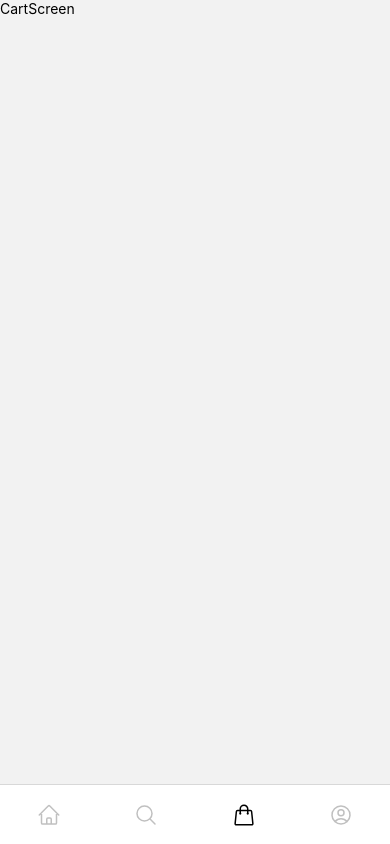
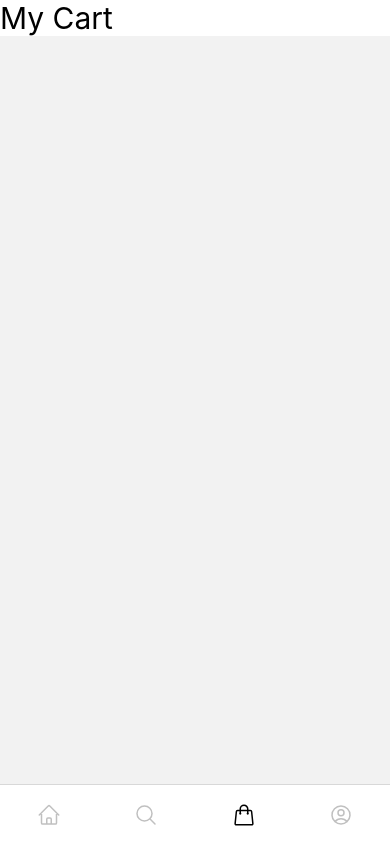
Before and after one commit to AbdulMoizz31/e-commerce-ui, a React Native app: screen /CartScreen in a window 390 px wide. Built offline with nearby package versions, Linux system fonts and the light colour scheme.

Commit message:
added "add to cart" functionality

```diff
--- a/App.js
+++ b/App.js
@@ -1,19 +1,18 @@
-import MyNavigation from "./src/navigation/Navigator";
 import { NavigationContainer } from "@react-navigation/native";
 import { ProductProvider } from "./src/data/ProductsContext";
-import AppNavigation from "./src/navigation/Navigator";
+import { CartProvider } from "./src/data/CartContext";
 import MainTabNavigation from "./src/navigation/Navigator";
 
 const App = () => {
   return (
     <NavigationContainer>
       <ProductProvider>
-        <MainTabNavigation />
+        <CartProvider>
+          <MainTabNavigation />
+        </CartProvider>
       </ProductProvider>
     </NavigationContainer>
   );
 };
 
-// const styles = StyleSheet.create({});
-
 export default App;
--- /dev/null
+++ b/src/components/CartProduct.js
@@ -0,0 +1,51 @@
+import { StyleSheet, Text, View, Image } from "react-native";
+import React from "react";
+import { Divider } from "@rneui/themed";
+
+const CartProduct = ({ image, brand, title, price }) => {
+  return (
+    <View>
+      <View style={styles.main}>
+        <Image style={styles.image} resizeMethod="resize" source={image} />
+        <View
+          style={{
+            flexDirection: "row",
+            alignItems: "flex-end",
+            justifyContent: "space-between",
+          }}
+        >
+          <View style={styles.submain}>
+            <Text>{brand}</Text>
+            <Text style={{ fontSize: 25 }}>
+              {title.length > 10 ? `${title.substring(0, 10)}...` : title}
+            </Text>
+          </View>
+          <Text style={{ fontSize: 30, marginLeft: 10 }}>${price}</Text>
+        </View>
+      </View>
+
+      <Divider color="black" />
+    </View>
+  );
+};
+
+export default CartProduct;
+
+const styles = StyleSheet.create({
+  main: {
+    flexDirection: "row",
+    justifyContent: "space-evenly",
+    width: "100%",
+    paddingVertical: 35,
+  },
+  submain: {
+    flexDirection: "column",
+    justifyContent: "flex-end",
+  },
+  image: {
+    height: 120,
+    width: 120,
+    borderRadius: 20,
+    marginHorizontal: 10,
+  },
+});
--- /dev/null
+++ b/src/data/CartContext.js
@@ -0,0 +1,19 @@
+import React from "react";
+import { createContext, useState } from "react";
+
+const CartContext = createContext();
+
+const CartProvider = ({ children }) => {
+  const [cartProducts, setCartProducts] = useState([]);
+
+  const addToCart = (product) => {
+    setCartProducts((prevCart) => [...prevCart, product]);
+  };
+  return (
+    <CartContext.Provider value={{ cartProducts, addToCart }}>
+      {children}
+    </CartContext.Provider>
+  );
+};
+
+export { CartContext, CartProvider };
--- a/src/data/ProductsContext.js
+++ b/src/data/ProductsContext.js
@@ -1,4 +1,3 @@
-import { View, Text } from "react-native";
 import React from "react";
 import { createContext, useState } from "react";
 import { Products } from "./Products";
--- a/src/screens/CartScreen.js
+++ b/src/screens/CartScreen.js
@@ -1,14 +1,39 @@
-import { StyleSheet, Text, View } from 'react-native'
-import React from 'react'
+import { FlatList, ScrollView, StyleSheet, Text, View } from "react-native";
+import React, { useContext } from "react";
+import { SafeAreaView } from "react-native-safe-area-context";
+import CartProduct from "../components/CartProduct";
+import { CartContext } from "../data/CartContext";
 
 const CartScreen = () => {
+  const { cartProducts } = useContext(CartContext);
   return (
-    <View>
-      <Text>CartScreen</Text>
-    </View>
-  )
-}
+    <SafeAreaView>
+      <View style={styles.main}>
+        <Text style={{ fontSize: 30 }}>My Cart</Text>
+        <FlatList
+          showsVerticalScrollIndicator={false}
+          data={cartProducts}
+          renderItem={({ item }) => (
+            <CartProduct
+              title={item.title}
+              image={item.image}
+              brand={item.brand}
+              price={item.price}
+            />
+          )}
+        />
+      </View>
+    </SafeAreaView>
+  );
+};
 
-export default CartScreen
+export default CartScreen;
 
-const styles = StyleSheet.create({})
+const styles = StyleSheet.create({
+  main: {
+    flexDirection: "column",
+    height: "100%",
+    backgroundColor: "white",
+    justifyContent: "center",
+  },
+});
--- a/src/screens/ProductDetailScreen.js
+++ b/src/screens/ProductDetailScreen.js
@@ -2,7 +2,6 @@ import React, { useContext } from "react";
 import {
   View,
   Text,
-  Image,
   StyleSheet,
   ImageBackground,
   Dimensions,
@@ -14,13 +13,18 @@ import { ArrowLeftIcon } from "react-native-heroicons/outline";
 import { Pressable } from "react-native";
 import { useNavigation } from "@react-navigation/native";
 import { ProductsContext } from "../data/ProductsContext";
+import { CartContext } from "../data/CartContext";
 
 const ProductDetailScreen = ({ route }) => {
   const { productId } = route.params;
   const navigation = useNavigation();
   const { products } = useContext(ProductsContext);
+  const { cartProducts, addToCart } = useContext(CartContext);
 
   const selectedProduct = products.find((product) => product.id == productId);
+  const isProductInCart = cartProducts.some(
+    (product) => product.id === selectedProduct.id
+  );
 
   return (
     <SafeAreaView>
@@ -54,6 +58,10 @@ const ProductDetailScreen = ({ route }) => {
             <View style={{ alignItems: "center" }}>
               <Text style={{ fontSize: 30 }}>${selectedProduct.price}</Text>
               <Button
+                disabled={isProductInCart}
+                onPress={() => {
+                  addToCart(selectedProduct);
+                }}
                 color="black"
                 buttonStyle={{
                   borderRadius: 15,
@@ -61,7 +69,7 @@ const ProductDetailScreen = ({ route }) => {
                   paddingVertical: 10,
                 }}
               >
-                Add to Cart
+                {isProductInCart ? "Product in Cart" : "Add to Cart"}
               </Button>
             </View>
           </View>
--- a/src/screens/SearchScreen.js
+++ b/src/screens/SearchScreen.js
@@ -2,10 +2,12 @@ import { StyleSheet, Text, View } from "react-native";
 import { SafeAreaView } from "react-native-safe-area-context";
 import React from "react";
 import SearchBox from "../components/SearchBox";
+import { StatusBar } from "expo-status-bar";
 
 const SearchScreen = () => {
   return (
     <SafeAreaView>
+      <StatusBar style="auto"/>
       <View style={styles.main}>
         <SearchBox />
       </View>
@@ -18,5 +20,6 @@ export default SearchScreen;
 const styles = StyleSheet.create({
   main: {
     alignItems: "center",
+    marginTop: 20
   },
 });
```
Also changed, not shown: 1 other file (tests, documents, lock files or other folders).
